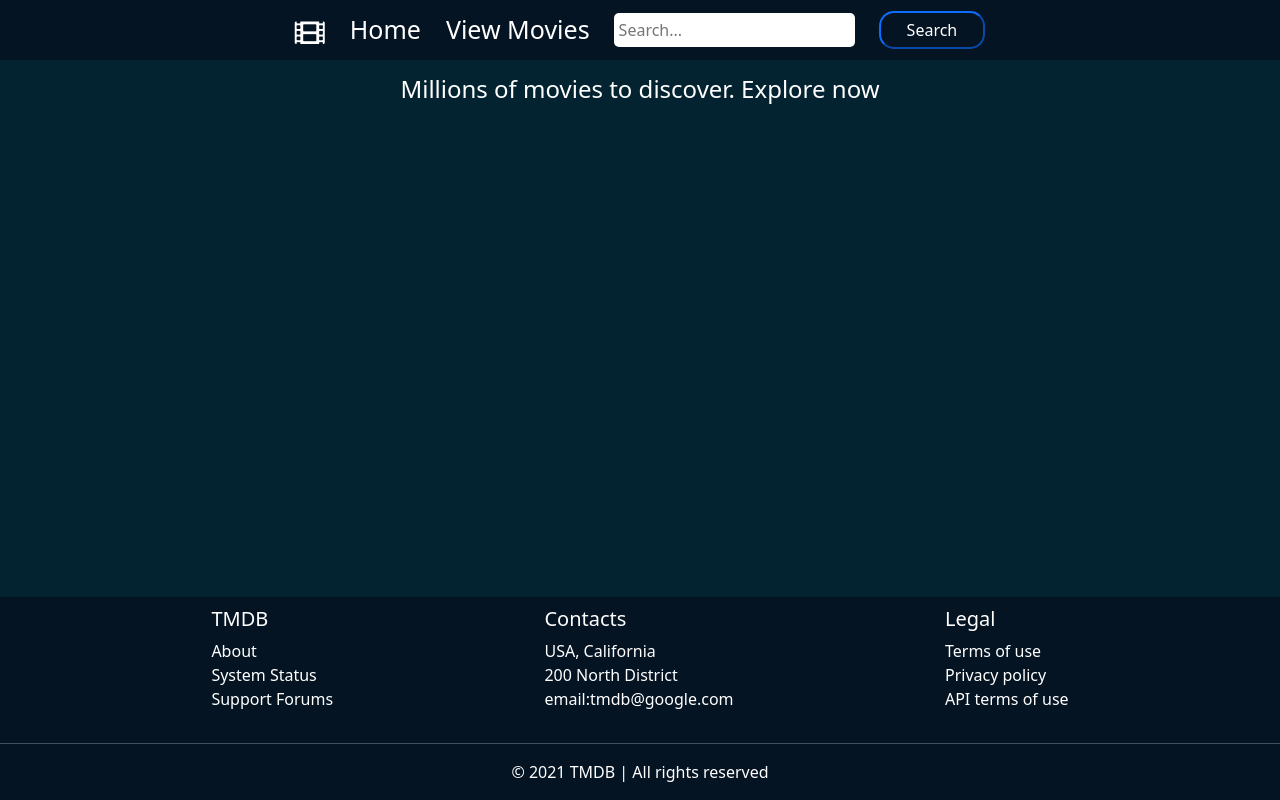
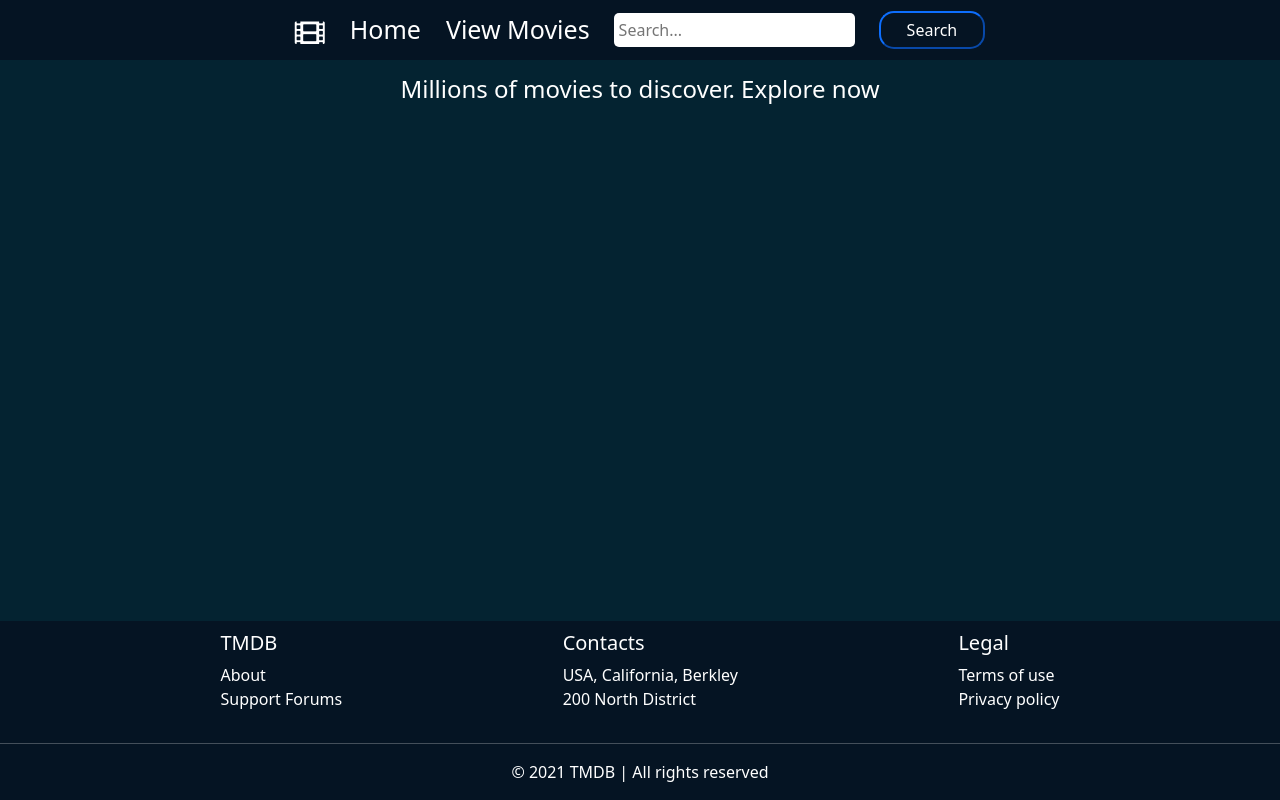
Before and after one commit to BegimaiA/movie-project, a React (Create React App) app: page / in a window 1280 px wide. Built offline with nearby package versions, Linux system fonts and the light colour scheme; a web font is replaced by a local one.

Commit message:
changed acting

```diff
--- a/src/components/Footer/index.js
+++ b/src/components/Footer/index.js
@@ -10,16 +10,14 @@ const Footer = () => {
                       <h5>TMDB</h5>
                       <ul>
                           <li>About</li>
-                          <li>System Status</li>
                           <li>Support Forums</li>
                       </ul>
                   </div>
                   <div className="">
                       <h5>Contacts</h5>
                       <ul>
-                          <li>USA, California</li>
+                          <li>USA, California, Berkley</li>
                           <li>200 North District</li>
-                          <li>email:tmdb@google.com</li>
                       </ul>
                   </div>
                   <div className="">
@@ -27,7 +25,6 @@ const Footer = () => {
                       <ul>
                           <li>Terms of use</li>
                           <li>Privacy policy</li>
-                          <li>API terms of use</li>
                       </ul>
                   </div>
               </div>
--- a/src/index.scss
+++ b/src/index.scss
@@ -126,7 +126,8 @@ transform: scale(1.1);
 .footer{
     color: #fff;
     background-color: #051423;
-    width: 100%;
+    max-width: 100%;
+    width:100vw ;
     position: absolute;
     bottom: 0;
     left: 0;
--- a/src/views/ActorDetails/index.js
+++ b/src/views/ActorDetails/index.js
@@ -46,26 +46,26 @@ const ActorDetails = () => {
                             )}
                     </OwlCarousel>
                     <h5 className="actor-desc">Acting:</h5>
-                   <OwlCarousel className='owl-theme' loop margin={10} dots={false} items={4} >
+
                        {
                            resultActingUnordered.map(el=>
-                               <div className="" key={el.id}>
-                                       <h6 className="actor-desc me-5">--</h6>
+                               <div className="d-flex" key={el.id}>
+                                       <h6 className="actor-desc me-5">---</h6>
                                        <Link to={`/movies/${el.id}`}>
-                                           <h6 className="actor-desc">{el.title}</h6>
+                                           <h6 className="actor-desc mx-3">{el.title}</h6>
                                        </Link>
                                </div>
                            )}
                        {
                            resultActing.map(el =>
-                               <div className="">
+                               <div className="d-flex">
                                        <h6 className="actor-desc me-5">{el.release_date.slice(0, 4)}</h6>
                                        <Link to={`/movies/${el.id}`}>
                                            <h6 className="actor-desc">{el.title}</h6>
                                        </Link>
                                </div>
                            )}
-                   </OwlCarousel>
+
                 </div>
             </div>
         </div>
```
